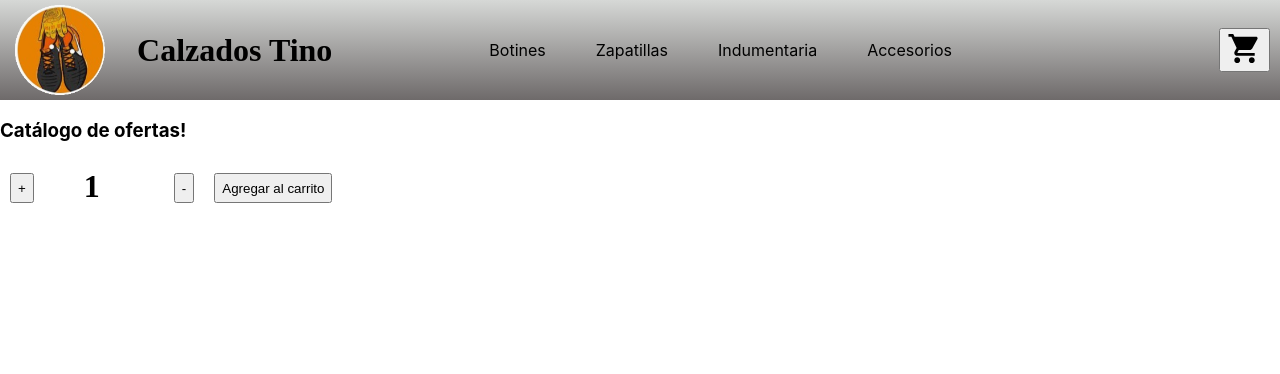
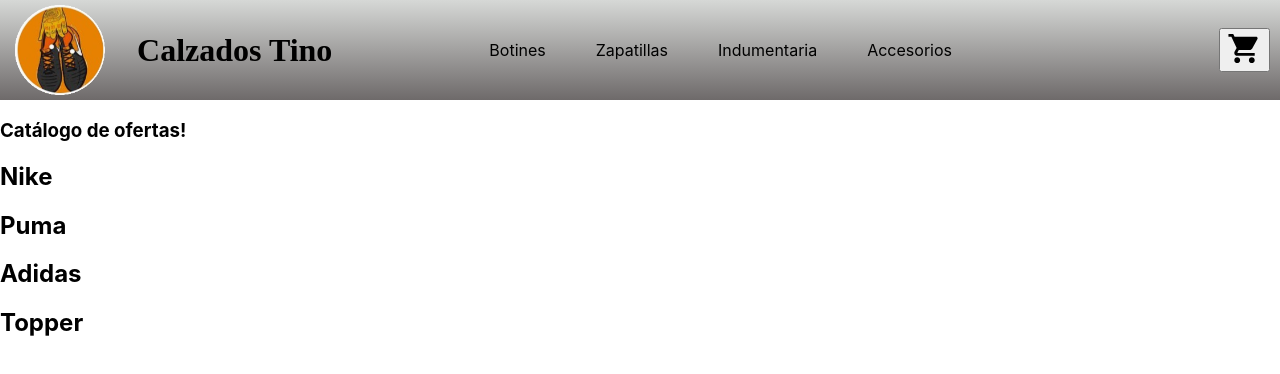
Before and after one commit to gstreluk/React, a React (Create React App) app: page / in a window 1280 px wide. Shown: the top 374 px of the page. Built offline with nearby package versions, Linux system fonts and the light colour scheme.

Commit message:
itemlist

```diff
--- a/src/App.js
+++ b/src/App.js
@@ -18,7 +18,7 @@
       <NavBar nombre={nombre}/>
       <ItemListContainer mensaje={mensaje}/>
       <ComponentesEstados />
-      <ItemCount stock={10} initial={1} onAdd={onAdd}/>
+      {/* <ItemCount stock={10} initial={1} onAdd={onAdd}/> */}
     </>
   );
 };
--- /dev/null
+++ b/src/Componentes/ItemList/Item.js
@@ -0,0 +1,17 @@
+import React from 'react';
+
+
+const Item = ({lista}) => {
+  return (
+
+    <>
+
+        {
+              lista.map((producto) => {
+                  return <h2 key={producto.id} >{producto.nombre}</h2>
+              })
+          }
+</>
+  );
+    };
+export default Item
--- /dev/null
+++ b/src/Componentes/ItemList/itemList.js
@@ -0,0 +1,11 @@
+import React from 'react'
+
+const itemList = () => {
+  return (
+    <div>
+
+    </div>
+  )
+}
+
+export default itemList
--- a/src/Componentes/ItemListContainer/ItemListContainer.js
+++ b/src/Componentes/ItemListContainer/ItemListContainer.js
@@ -1,9 +1,35 @@
+import React, { useEffect, useState } from "react";
+import itemList from "../ItemList/itemList";
+import Item from "../ItemList/Item";
 
+
+const productos = [
+  {nombre:"Nike", id:0, descripcion:"Phantom GT2 Elite SG-PRO", precio:20000, stock:5 },
+  {nombre:"Puma", id:1, descripcion:"FUTURE Z 1.3 INSTINCT", precio:18000, stock:4 },
+  {nombre:"Adidas", id:2, descripcion:"X Speedflow .1 FG ‘Messi Unparalleled’", precio:20000, stock:6 },
+  {nombre:"Topper", id:3, descripcion:"Kaiser II Tf", precio:15000, stock:2 },
+];
+
+const obtenerProductos = new Promise((resolve, reject) => {
+  resolve(productos);
+})
 
 const ItemListContainer = ({mensaje}) => {
 
+  const [productos, setProductos] = useState([]);
+
+  useEffect(()=> {
+    obtenerProductos
+    .then((data)=>{
+    setProductos(data);
+  })
+  }, [])
+
   return (
+   <>
    <h3>{mensaje}</h3>
+    <Item lista={productos}/>
+   </>
   )
 }
 
```
Also changed, not shown: src/Assets/Topper.jpg (added).
